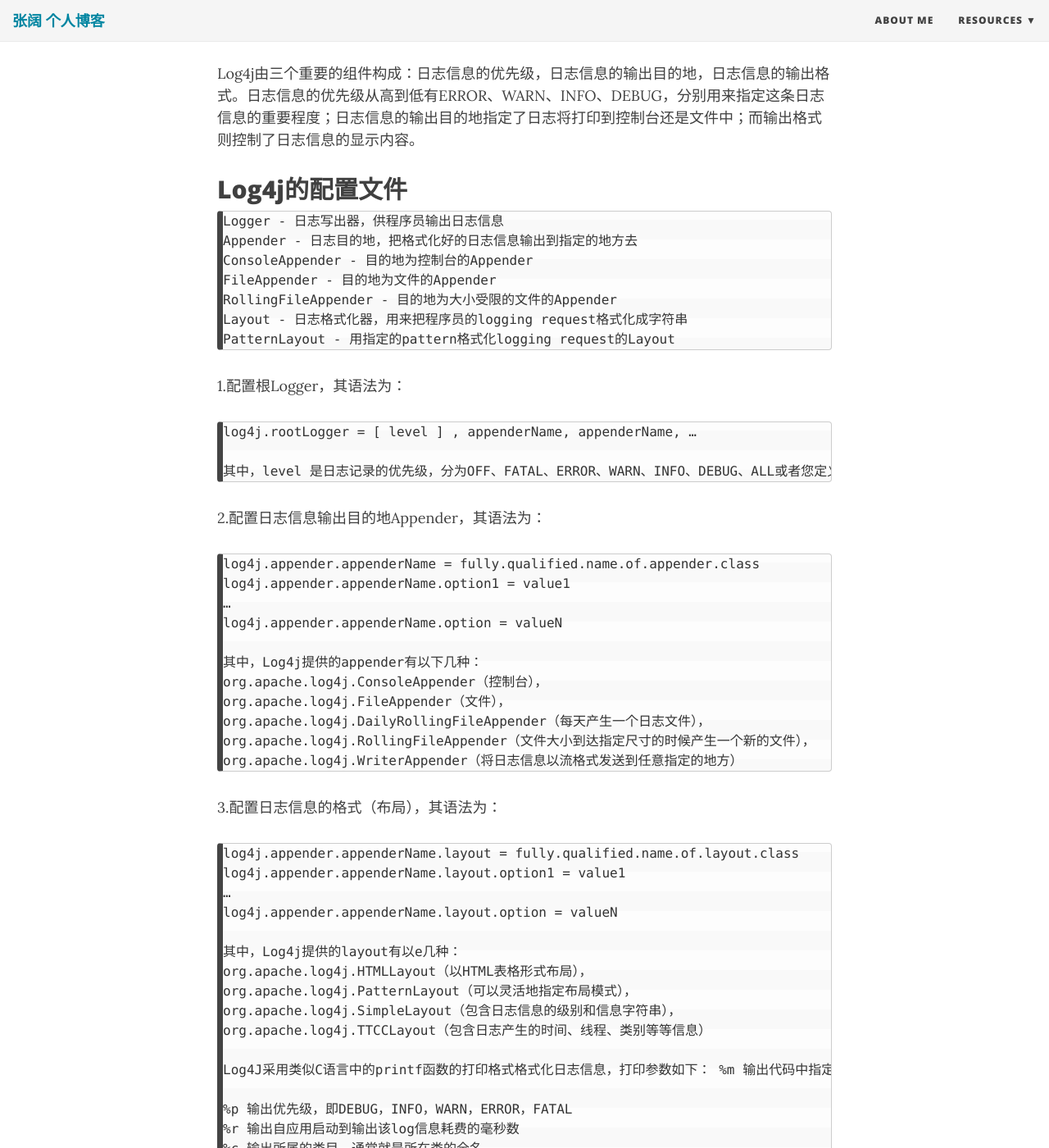
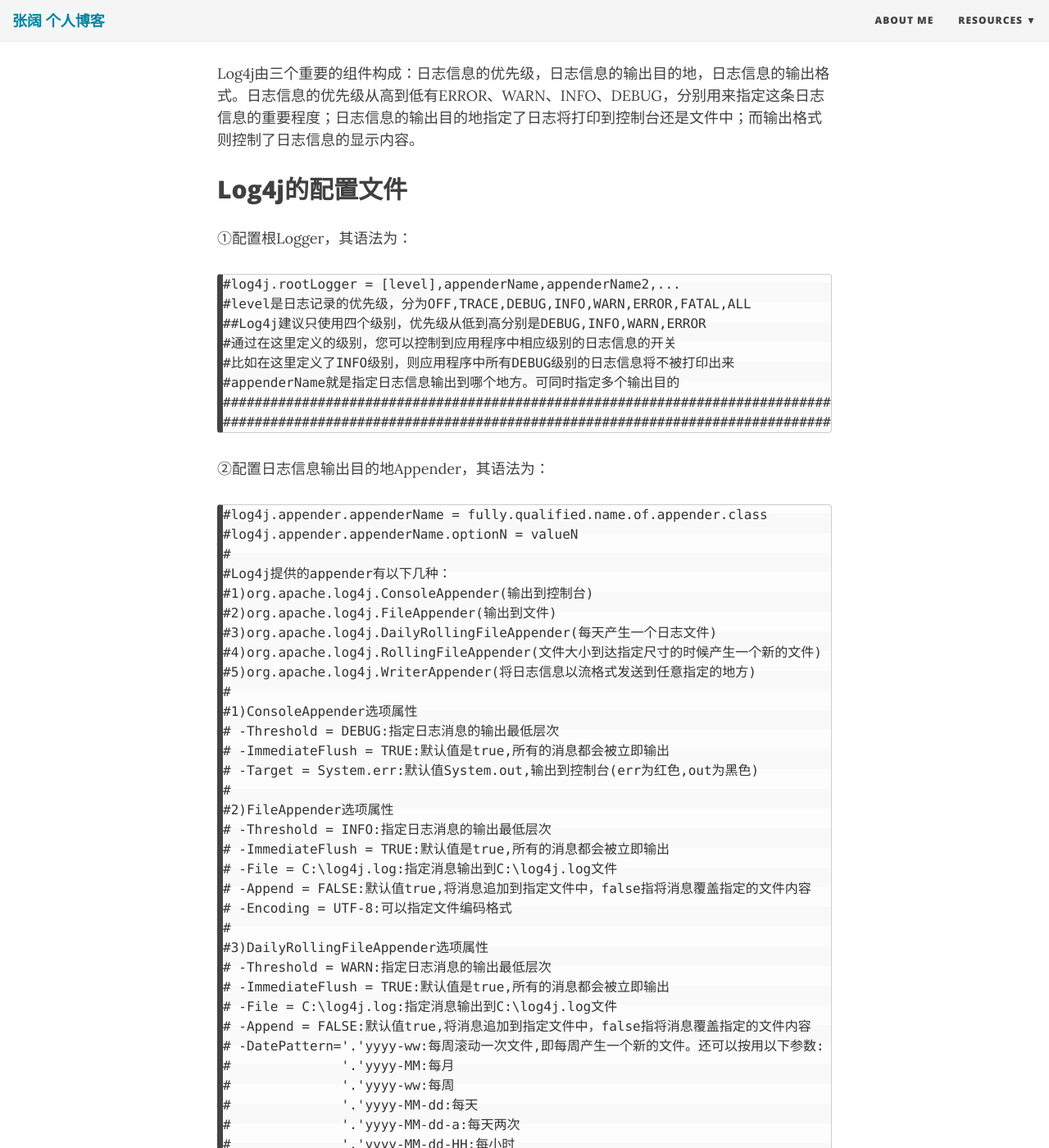
Before and after one commit to buoooou/blog.github.io, a Jekyll site: the page built from _posts/2017-08-26-log4j.md, in a window 1280 px wide and 1400 px high, scrolled down 489 px. Shown: the whole window at 82% size. Built offline with Jekyll 4.4.1, drawn with Linux system fonts in a browser that asks for light colours; nearby versions of some CDN libraries; some of the changed text lies outside the part shown.

Commit message:
Create 2017-08-26-log4j.md

```diff
--- a/_posts/2017-08-26-log4j.md
+++ b/_posts/2017-08-26-log4j.md
@@ -12,57 +12,114 @@ Log4j是Apache的一个开放源代码项目，通过使用Log4j，我们可以
 Log4j由三个重要的组件构成：日志信息的优先级，日志信息的输出目的地，日志信息的输出格式。日志信息的优先级从高到低有ERROR、WARN、INFO、DEBUG，分别用来指定这条日志信息的重要程度；日志信息的输出目的地指定了日志将打印到控制台还是文件中；而输出格式则控制了日志信息的显示内容。
 
 ## Log4j的配置文件
+①配置根Logger，其语法为：
 
-    Logger - 日志写出器，供程序员输出日志信息
-    Appender - 日志目的地，把格式化好的日志信息输出到指定的地方去
-    ConsoleAppender - 目的地为控制台的Appender
-    FileAppender - 目的地为文件的Appender
-    RollingFileAppender - 目的地为大小受限的文件的Appender
-    Layout - 日志格式化器，用来把程序员的logging request格式化成字符串
-    PatternLayout - 用指定的pattern格式化logging request的Layout
+    #log4j.rootLogger = [level],appenderName,appenderName2,...
+    #level是日志记录的优先级，分为OFF,TRACE,DEBUG,INFO,WARN,ERROR,FATAL,ALL
+    ##Log4j建议只使用四个级别，优先级从低到高分别是DEBUG,INFO,WARN,ERROR
+    #通过在这里定义的级别，您可以控制到应用程序中相应级别的日志信息的开关
+    #比如在这里定义了INFO级别，则应用程序中所有DEBUG级别的日志信息将不被打印出来
+    #appenderName就是指定日志信息输出到哪个地方。可同时指定多个输出目的
+    ################################################################################
+    ################################################################################
 
-1.配置根Logger，其语法为：
+②配置日志信息输出目的地Appender，其语法为：
 
-    log4j.rootLogger = [ level ] , appenderName, appenderName, …
+    #log4j.appender.appenderName = fully.qualified.name.of.appender.class
+    #log4j.appender.appenderName.optionN = valueN
+    #
+    #Log4j提供的appender有以下几种：
+    #1)org.apache.log4j.ConsoleAppender(输出到控制台)
+    #2)org.apache.log4j.FileAppender(输出到文件)
+    #3)org.apache.log4j.DailyRollingFileAppender(每天产生一个日志文件)
+    #4)org.apache.log4j.RollingFileAppender(文件大小到达指定尺寸的时候产生一个新的文件)
+    #5)org.apache.log4j.WriterAppender(将日志信息以流格式发送到任意指定的地方)
+    #
+    #1)ConsoleAppender选项属性
+    # -Threshold = DEBUG:指定日志消息的输出最低层次
+    # -ImmediateFlush = TRUE:默认值是true,所有的消息都会被立即输出
+    # -Target = System.err:默认值System.out,输出到控制台(err为红色,out为黑色)
+    #
+    #2)FileAppender选项属性
+    # -Threshold = INFO:指定日志消息的输出最低层次
+    # -ImmediateFlush = TRUE:默认值是true,所有的消息都会被立即输出
+    # -File = C:\log4j.log:指定消息输出到C:\log4j.log文件
+    # -Append = FALSE:默认值true,将消息追加到指定文件中，false指将消息覆盖指定的文件内容
+    # -Encoding = UTF-8:可以指定文件编码格式
+    #
+    #3)DailyRollingFileAppender选项属性
+    # -Threshold = WARN:指定日志消息的输出最低层次
+    # -ImmediateFlush = TRUE:默认值是true,所有的消息都会被立即输出
+    # -File = C:\log4j.log:指定消息输出到C:\log4j.log文件
+    # -Append = FALSE:默认值true,将消息追加到指定文件中，false指将消息覆盖指定的文件内容
+    # -DatePattern='.'yyyy-ww:每周滚动一次文件,即每周产生一个新的文件。还可以按用以下参数:
+    #              '.'yyyy-MM:每月
+    #              '.'yyyy-ww:每周
+    #              '.'yyyy-MM-dd:每天
+    #              '.'yyyy-MM-dd-a:每天两次
+    #              '.'yyyy-MM-dd-HH:每小时
+    #              '.'yyyy-MM-dd-HH-mm:每分钟
+    # -Encoding = UTF-8:可以指定文件编码格式
+    #
+    #4)RollingFileAppender选项属性
+    # -Threshold = ERROR:指定日志消息的输出最低层次
+    # -ImmediateFlush = TRUE:默认值是true,所有的消息都会被立即输出
+    # -File = C:/log4j.log:指定消息输出到C:/log4j.log文件
+    # -Append = FALSE:默认值true,将消息追加到指定文件中，false指将消息覆盖指定的文件内容
+    # -MaxFileSize = 100KB:后缀可以是KB,MB,GB.在日志文件到达该大小时,将会自动滚动.如:log4j.log.1
+    # -MaxBackupIndex = 2:指定可以产生的滚动文件的最大数
+    # -Encoding = UTF-8:可以指定文件编码格式
+    ################################################################################
+    ################################################################################
+③配置日志信息的格式(布局)，其语法为：
 
-    其中，level 是日志记录的优先级，分为OFF、FATAL、ERROR、WARN、INFO、DEBUG、ALL或者您定义的级别。Log4j建议只使用四个级别，优 先级从高到低分别是ERROR、WARN、INFO、DEBUG。通过在这里定义的级别，您可以控制到应用程序中相应级别的日志信息的开关。比如在这里定 义了INFO级别，则应用程序中所有DEBUG级别的日志信息将不被打印出来。 appenderName就是指B日志信息输出到哪个地方。您可以同时指定多个输出目的地。
+    #log4j.appender.appenderName.layout = fully.qualified.name.of.layout.class
+    #log4j.appender.appenderName.layout.optionN = valueN
+    #
+    #Log4j提供的layout有以下几种：
+    #5)org.apache.log4j.HTMLLayout(以HTML表格形式布局)
+    #6)org.apache.log4j.PatternLayout(可以灵活地指定布局模式)
+    #7)org.apache.log4j.SimpleLayout(包含日志信息的级别和信息字符串)
+    #8)org.apache.log4j.TTCCLayout(包含日志产生的时间、线程、类别等等信息)
+    #9)org.apache.log4j.xml.XMLLayout(以XML形式布局)
+    #
+    #5)HTMLLayout选项属性
+    # -LocationInfo = TRUE:默认值false,输出java文件名称和行号
+    # -Title=Struts Log Message:默认值 Log4J Log Messages
+    #
+    #6)PatternLayout选项属性
+    # -ConversionPattern = %m%n:格式化指定的消息(参数意思下面有)
+    #
+    #9)XMLLayout选项属性
+    # -LocationInfo = TRUE:默认值false,输出java文件名称和行号
+    #
+    #Log4J采用类似C语言中的printf函数的打印格式格式化日志信息，打印参数如下：
+    # %m 输出代码中指定的消息
+    # %p 输出优先级，即DEBUG,INFO,WARN,ERROR,FATAL
+    # %r 输出自应用启动到输出该log信息耗费的毫秒数
+    # %c 输出所属的类目,通常就是所在类的全名
+    # %t 输出产生该日志事件的线程名
+    # %n 输出一个回车换行符，Windows平台为“\r\n”，Unix平台为“\n”
+    # %d 输出日志时间点的日期或时间，默认格式为ISO8601，也可以在其后指定格式
+    #    如：%d{yyyy年MM月dd日 HH:mm:ss,SSS}，输出类似：2012年01月05日 22:10:28,921
+    # %l 输出日志事件的发生位置，包括类目名、发生的线程，以及在代码中的行数
+    #    如：Testlog.main(TestLog.java:10)
+    # %F 输出日志消息产生时所在的文件名称
+    # %L 输出代码中的行号
+    # %x 输出和当前线程相关联的NDC(嵌套诊断环境),像java servlets多客户多线程的应用中
+    # %% 输出一个"%"字符
+    #
+    # 可以在%与模式字符之间加上修饰符来控制其最小宽度、最大宽度、和文本的对齐方式。如：
+    #  %5c: 输出category名称，最小宽度是5，category<5，默认的情况下右对齐
+    #  %-5c:输出category名称，最小宽度是5，category<5，"-"号指定左对齐,会有空格
+    #  %.5c:输出category名称，最大宽度是5，category>5，就会将左边多出的字符截掉，<5不会有空格
+    #  %20.30c:category名称<20补空格，并且右对齐，>30字符，就从左边交远销出的字符截掉
 
-2.配置日志信息输出目的地Appender，其语法为：
+④指定特定包的输出特定的级别
 
-    log4j.appender.appenderName = fully.qualified.name.of.appender.class
-    log4j.appender.appenderName.option1 = value1
-    …
-    log4j.appender.appenderName.option = valueN
+    #log4j.logger.org.springframework=DEBUG
 
-    其中，Log4j提供的appender有以下几种：
-    org.apache.log4j.ConsoleAppender（控制台），
-    org.apache.log4j.FileAppender（文件），
-    org.apache.log4j.DailyRollingFileAppender（每天产生一个日志文件），
-    org.apache.log4j.RollingFileAppender（文件大小到达指定尺寸的时候产生一个新的文件），
-    org.apache.log4j.WriterAppender（将日志信息以流格式发送到任意指定的地方）
 
-3.配置日志信息的格式（布局），其语法为：
-
-    log4j.appender.appenderName.layout = fully.qualified.name.of.layout.class
-    log4j.appender.appenderName.layout.option1 = value1
-    …
-    log4j.appender.appenderName.layout.option = valueN
-
-    其中，Log4j提供的layout有以e几种：
-    org.apache.log4j.HTMLLayout（以HTML表格形式布局），
-    org.apache.log4j.PatternLayout（可以灵活地指定布局模式），
-    org.apache.log4j.SimpleLayout（包含日志信息的级别和信息字符串），
-    org.apache.log4j.TTCCLayout（包含日志产生的时间、线程、类别等等信息）
-
-    Log4J采用类似C语言中的printf函数的打印格式格式化日志信息，打印参数如下： %m 输出代码中指定的消息
-
-    %p 输出优先级，即DEBUG，INFO，WARN，ERROR，FATAL
-    %r 输出自应用启动到输出该log信息耗费的毫秒数
-    %c 输出所属的类目，通常就是所在类的全名
-    %t 输出产生该日志事件的线程名
-    %n 输出一个回车换行符，Windows平台为“rn”，Unix平台为“n”
-    %d 输出日志时间点的日期或时间，默认格式为ISO8601，也可以在其后指定格式，比如：%d{yyy MMM dd HH:mm:ss,SSS}，输出类似：2002年10月18日 22：10：28，921
-    %l 输出日志事件的发生位置，包括类目名、发生的线程，以及在代码中的行数。举例：Testlog4.main(TestLog4.java:10)
 
 ## Log4j代码使用
 1.得到记录器
```
